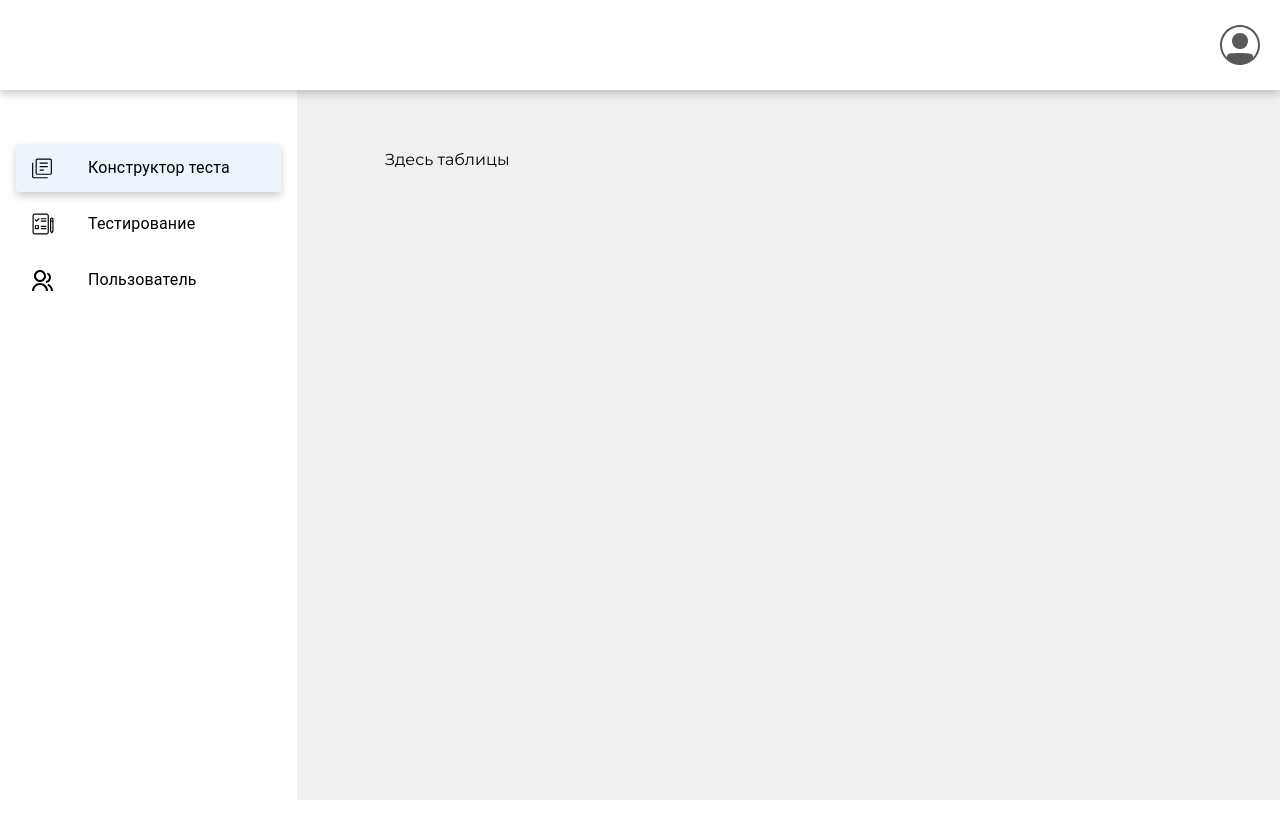
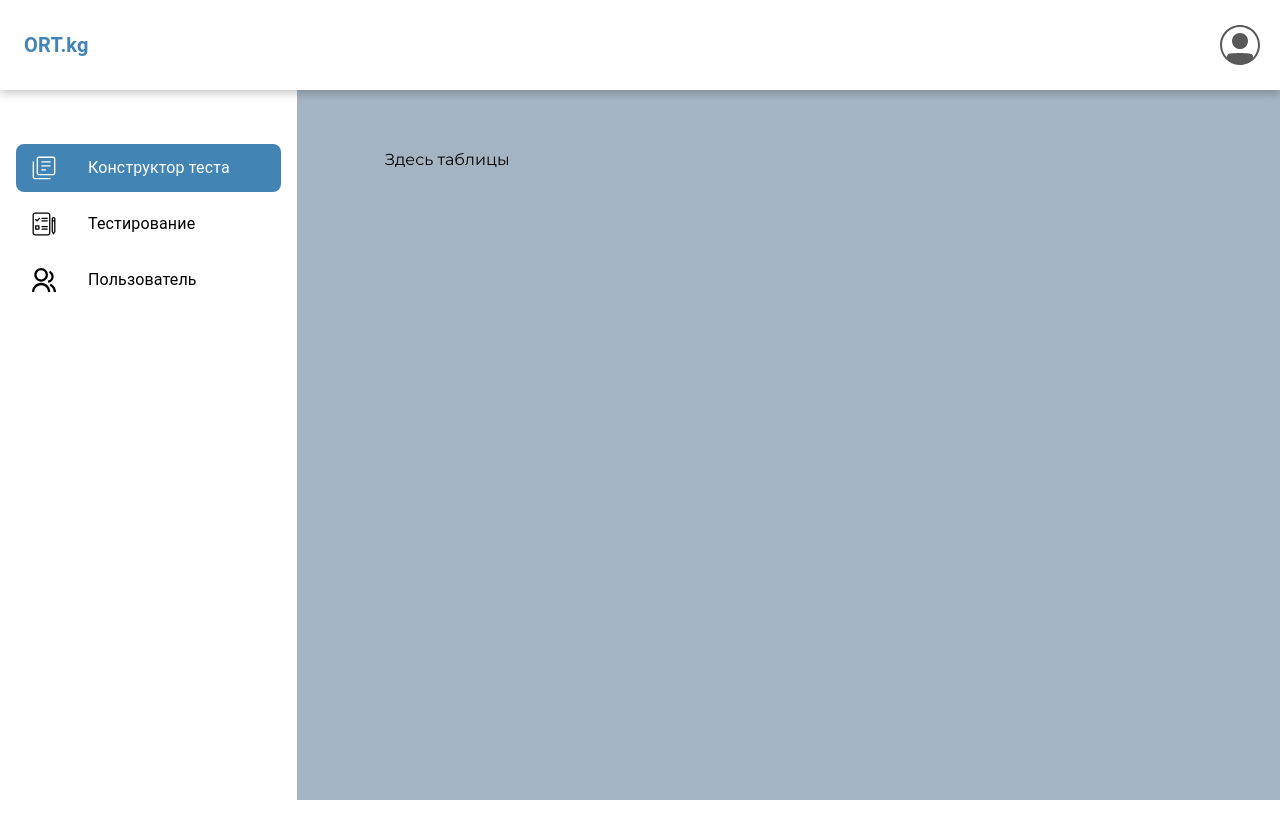
Before and after one commit to daniel12142007/ort-front, a React (Vite) app: page / in a window 1280 px wide. Built offline with nearby package versions, Linux system fonts and the light colour scheme.

Commit message:
updated sideBar and navBar

```diff
--- a/src/widgets/Layout/index.tsx
+++ b/src/widgets/Layout/index.tsx
@@ -1,22 +1,23 @@
-import { FC, useState } from "react";
+import { useState } from "react";
 import { Outlet } from "react-router-dom";
 import { Grid } from "@mui/material";
-import { NavBar } from "../NavBar/NavBar";
-import { SideBar, Page } from "../SideBar/SideBar";
+import { SideBar,} from "../index";
+import { NavBar } from '@/widgets'
+import { Page } from "../Type";
 
-export const Layout: FC = () => {
+export const Layout = () => {
   const [selectedPage, setSelectedPage] = useState<Page>("constructor");
 
   return (
     <Grid container direction="column" style={{ minHeight: "100vh" }}>
       <Grid item>
-        <NavBar />
+        <NavBar/>
       </Grid>
       <Grid container item flexGrow={1}>
         <Grid item style={{ width: "297px" }}>
           <SideBar selected={selectedPage} onSelect={setSelectedPage} />
         </Grid>
-        <Grid item style={{ flexGrow: 1, padding: "60px 88px", backgroundColor: "#f0f0f0",zIndex: -1}}>
+        <Grid item style={{ flexGrow: 1, padding: "60px 88px", backgroundColor: "#A5B4C2",zIndex: -1}}>
           <Outlet />
         </Grid>
       </Grid>
--- a/src/widgets/NavBar/NavBar.tsx
+++ b/src/widgets/NavBar/NavBar.tsx
@@ -1,25 +1,18 @@
-import { AppBar, Toolbar, IconButton, Box } from "@mui/material";
-import profileIcon from '../../shared/assets/svg/profile.svg'
+import { Toolbar, Box, } from "@mui/material";
+import profileIcon from '../../shared/assets/svg/profile.svg';
+import { StyledAppBar, ProfileIconButton, StartTypography } from '../style';
 
 export const NavBar = () => {
   return (
-    <AppBar
-      position="static"
-      sx={{
-        height: "90px",
-        boxShadow: "0px 4px 8px rgba(0, 0, 0, 0.2)",
-        justifyContent: "center",
-        backgroundColor: "#ffffff",
-        color: "#000000",
-      }}
-    >
+    <StyledAppBar position="static">
       <Toolbar>
-        <Box flexGrow={1}></Box>
-
-        <IconButton edge="end" color="inherit">
-          <img src={profileIcon} />
-        </IconButton>
+        <StartTypography variant="h6" sx={{ flexGrow: 1 }}>
+          ORT.kg
+        </StartTypography>
+        <ProfileIconButton edge="end" color="inherit">
+          <img src={profileIcon} alt="Profile" />
+        </ProfileIconButton>
       </Toolbar>
-    </AppBar>
+    </StyledAppBar>
   );
 };
--- a/src/widgets/SideBar/SideBar.tsx
+++ b/src/widgets/SideBar/SideBar.tsx
@@ -1,67 +1,38 @@
-import React, { FC } from "react";
+import { FC } from "react";
 import { NavLink } from "react-router-dom";
-import { Box, List, ListItemButton, ListItemIcon, ListItemText, styled } from "@mui/material";
+import { List, ListItemIcon, ListItemText } from "@mui/material";
 import constructureSvg from '../../shared/assets/svg/constucture.svg';
 import testingSvg from '../../shared/assets/svg/testing.svg';
 import userSvg from '../../shared/assets/svg/user.svg';
-
-export type Page = "constructor" | "testing" | "user";
-
-interface SideBarProps {
-  selected: Page;
-  onSelect: (page: Page) => void;
-}
-
-interface NavItem {
-  label: string;
-  icon: React.ReactElement;
-  value: Page;
-  path: string;
-}
+import { SideBarContainer, StyledListItemButton, Icon } from '../style';
+import { NavItem, SideBarProps } from "../Type";
 
 const navItems: NavItem[] = [
-  { label: "Конструктор теста", icon: <img src={constructureSvg} alt="Конструктор" />, value: "constructor", path: "/" },
-  { label: "Тестирование", icon: <img src={testingSvg} alt="Тестирование" />, value: "testing", path: "/" },
-  { label: "Пользователь", icon: <img src={userSvg} alt="Пользователь" />, value: "user", path: "/" },
+  { label: "Конструктор теста", icon: constructureSvg, value: "constructor", path: "/" },
+  { label: "Тестирование", icon: testingSvg, value: "testing", path: "/" },
+  { label: "Пользователь", icon: userSvg, value: "user", path: "/user" },
 ];
-
-const StyledListItemButton = styled(ListItemButton)<{ selected: boolean }>(
-  ({ theme, selected }) => ({
-    boxShadow: selected ? "0px 4px 8px rgba(0, 0, 0, 0.2)" : "none",
-    borderRadius: theme.shape.borderRadius,
-    marginBottom: theme.spacing(1),
-    "&:hover": {
-      backgroundColor: theme.palette.action.hover,
-    },
-  })
-);
 
 export const SideBar: FC<SideBarProps> = ({ selected, onSelect }) => {
   return (
-    <Box
-      sx={{
-        width: "297px",
-        height: "100%",
-        bgcolor: "background.paper",
-        padding: 2,
-        marginTop: "30px",
-      }}
-    >
+    <SideBarContainer>
       <List>
         {navItems.map((item) => (
           <NavLink
             key={item.value}
             to={item.path}
+            onClick={() => onSelect(item.value)}
             style={{ textDecoration: 'none', color: 'inherit' }}
-            onClick={() => onSelect(item.value)}
           >
             <StyledListItemButton selected={selected === item.value}>
-              <ListItemIcon>{item.icon}</ListItemIcon>
+              <ListItemIcon>
+                <Icon src={item.icon} selected={selected === item.value} alt={item.label} />
+              </ListItemIcon>
               <ListItemText primary={item.label} />
             </StyledListItemButton>
           </NavLink>
         ))}
       </List>
-    </Box>
+    </SideBarContainer>
   );
 };
--- /dev/null
+++ b/src/widgets/Type.ts
@@ -0,0 +1,13 @@
+export type Page = "constructor" | "testing" | "user";
+
+export interface SideBarProps {
+  selected: Page;
+  onSelect: (page: Page) => void;
+}
+
+export interface NavItem {
+  label: string;
+  icon: string;
+  value: Page;
+  path: string;
+}
--- a/src/widgets/index.ts
+++ b/src/widgets/index.ts
@@ -1,3 +1,5 @@
 import { Layout } from './Layout'
+import { NavBar } from './NavBar/NavBar'
+import { SideBar } from './SideBar/SideBar'
 
-export { Layout }
+export { Layout, NavBar, SideBar}
--- /dev/null
+++ b/src/widgets/style/index.ts
@@ -0,0 +1,51 @@
+import { styled } from "@mui/material";
+import { ListItemButton } from "@mui/material";
+import { AppBar, IconButton, Typography } from "@mui/material";
+
+export const SideBarContainer = styled("div")`
+  width: 297px;
+  height: 100%;
+  background-color: ${({ theme }) => theme.palette.background.paper};
+  padding: ${({ theme }) => theme.spacing(2)};
+  margin-top: 30px;
+`;
+
+export const StyledListItemButton = styled(ListItemButton)<{ selected: boolean }>`
+  background-color: ${({ selected }) => (selected ? "#4285B4 !important" : "transparent")};
+  border-radius: 8px;
+  margin-bottom: ${({ theme }) => theme.spacing(1)};
+  color: ${({ selected }) => (selected ? "#ffffff" : "inherit")};
+  text-decoration: none;
+  &:hover {
+    background-color: ${({ selected }) => (selected ? "#4285B4" : "#e0e0e0")};
+  }
+`;
+export const Icon = styled("img")<{ selected: boolean }>`
+  filter: ${({ selected }) => (selected ? "invert(1)" : "none")}; /* Инвертирует цвет для белого при selected */
+  width: 24px; /* Установите размеры по вашему усмотрению */
+  height: 24px;
+  transition: filter 0.3s ease;
+`;
+export const StyledAppBar = styled(AppBar)`
+  height: 90px;
+  box-shadow: 0px 4px 8px rgba(0, 0, 0, 0.2);
+  justify-content: center;
+  background-color: #ffffff;
+  color: #000000;
+`;
+
+export const ProfileIconButton = styled(IconButton)`
+  img {
+    width: 40px;
+    height: 40px;
+  }
+`;
+export const StartTypography = styled(Typography)`
+  font-weight: 600;
+  font-size: 20px;
+  color: #000;
+  display: flex;
+  justify-content: start;
+  color: #4285B4;
+  font: Roboto;
+`;
```
